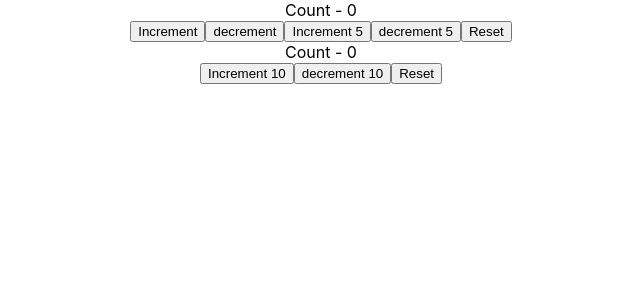
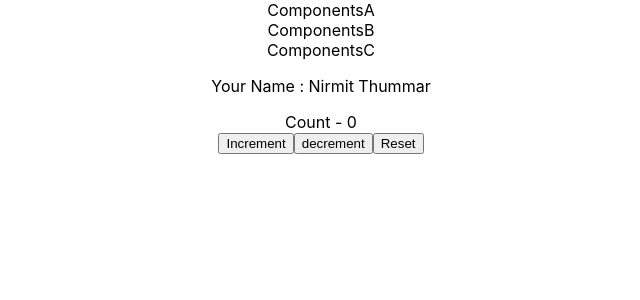
Before and after one commit to kr-nirmit/react-hook, a React (Create React App) app: page / in a window 1280 px wide. Shown: the top 300 px of the page, without its empty margins (319-959 px from the left). Built offline with nearby package versions, Linux system fonts and the light colour scheme.

Commit message:
useReducer with useContext

```diff
--- a/src/App.js
+++ b/src/App.js
@@ -8,10 +8,10 @@ import CounterThree from './Components/CounterThree';
 function App() {
   return (
     <div className="App">
-      {/* <ComponentsA /> */}
+      <ComponentsA />
       {/* <Counter /> */}
       {/* <CounterTwo /> */}
-      <CounterThree />
+      {/* <CounterThree /> */}
     </div>
   );
 }
--- a/src/Components/ComponentsA.js
+++ b/src/Components/ComponentsA.js
@@ -1,15 +1,37 @@
-import React from "react";
+import React, { useReducer } from "react";
 import ComponentsB from "./ComponentsB";
 
 export const FnameContext = React.createContext();
 export const LnameContext = React.createContext();
 
+export const CountContext = React.createContext();
+
+const initialState = 0;
+const reducer = (state, action) => {
+  switch (action) {
+    case "increment":
+      return state + 1;
+    case "decrement":
+      return state - 1;
+    case "reset":
+      return initialState;
+    default:
+      return state;
+  }
+};
+
 function ComponentsA() {
+  const [count, dispatch] = useReducer(reducer, initialState);
   return (
     <div>
       <FnameContext.Provider value={"Nirmit"}>
         <LnameContext.Provider value={"Thummar"}>
-          <ComponentsB />
+          <CountContext.Provider
+            value={{ countState: count, countDispatch: dispatch }}
+          >
+            ComponentsA
+            <ComponentsB />
+          </CountContext.Provider>
         </LnameContext.Provider>
       </FnameContext.Provider>
     </div>
--- a/src/Components/ComponentsB.js
+++ b/src/Components/ComponentsB.js
@@ -4,6 +4,7 @@ import ComponentsC from './ComponentsC'
 function ComponentsB() {
     return (
         <div>
+            ComponentsB
             <ComponentsC />
         </div>
     )
--- a/src/Components/ComponentsC.js
+++ b/src/Components/ComponentsC.js
@@ -1,15 +1,23 @@
-import React, { useContext } from 'react'
-import { FnameContext, LnameContext } from './ComponentsA'
+import React, { useContext } from "react";
+import { CountContext, FnameContext, LnameContext } from "./ComponentsA";
 
 function ComponentsC() {
-    const fname = useContext(FnameContext)
-    const lname = useContext(LnameContext)
-    return (
-        <div>
-            ComponentsC
-            <p>Your Name : {fname} {lname}</p>
-        </div>
-    )
+  const fname = useContext(FnameContext);
+  const lname = useContext(LnameContext);
+
+  const countContext = useContext(CountContext);
+  return (
+    <div>
+      ComponentsC
+      <p>
+        Your Name : {fname} {lname}
+      </p>
+      <div>Count - {countContext.countState}</div>
+      <button onClick={() => countContext.countDispatch("increment")}>Increment</button>
+      <button onClick={() => countContext.countDispatch("decrement")}>decrement</button>
+      <button onClick={() => countContext.countDispatch("reset")}>Reset</button>
+    </div>
+  );
 }
 
-export default ComponentsC
+export default ComponentsC;
```
